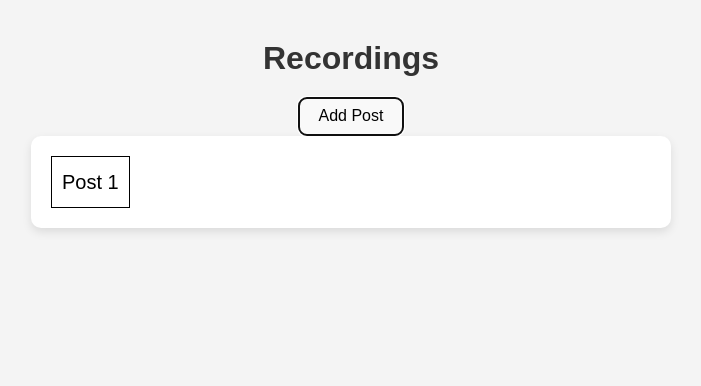
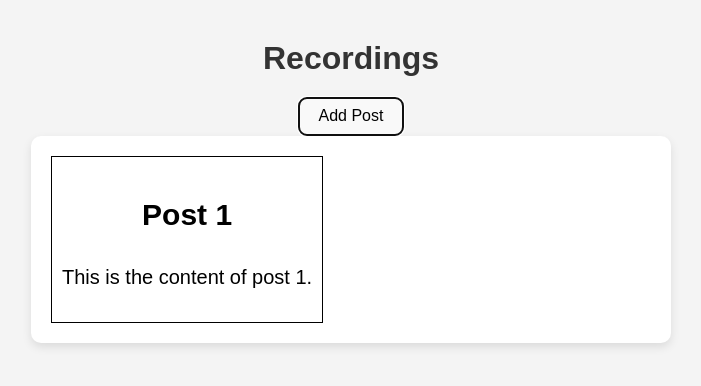
Before and after one commit to alexanderhu77/HOTH_Language_App, a React (Vite) app in the folder language-app/: page / in a window 1280 px wide. Both pictures are taken after a click on the button "Add Post". Shown: the top 386 px of the page, without its empty margins (289-990 px from the left). Built offline with nearby package versions, Linux system fonts and the light colour scheme.

Commit message:
added content

```diff
--- a/language-app/src/App.jsx
+++ b/language-app/src/App.jsx
@@ -8,7 +8,12 @@ function App() {
   const [posts, setPosts] = useState([]);
 
   const addPost = () => {
-    setPosts([...posts, `Post ${posts.length + 1}`]);
+    const newPost = {
+      name: `Post ${posts.length + 1}`,   // Dynamic post name
+      text: `This is the content of post ${posts.length + 1}.` // Default text
+    };
+
+    setPosts([...posts, newPost]);  // Add the new post object to the posts array
   };
   return (
     <div className="App">
--- a/language-app/src/components/post.jsx
+++ b/language-app/src/components/post.jsx
@@ -5,7 +5,8 @@ import './post.css'
 function Post( {content}){
     return (
         <div className='Post'>
-             {content}
+             <h2>{content.name}</h2>
+             <p>{content.text}</p>
         </div>
 
 
```
Also changed, not shown: language-app/src/App.css (indentation only).
